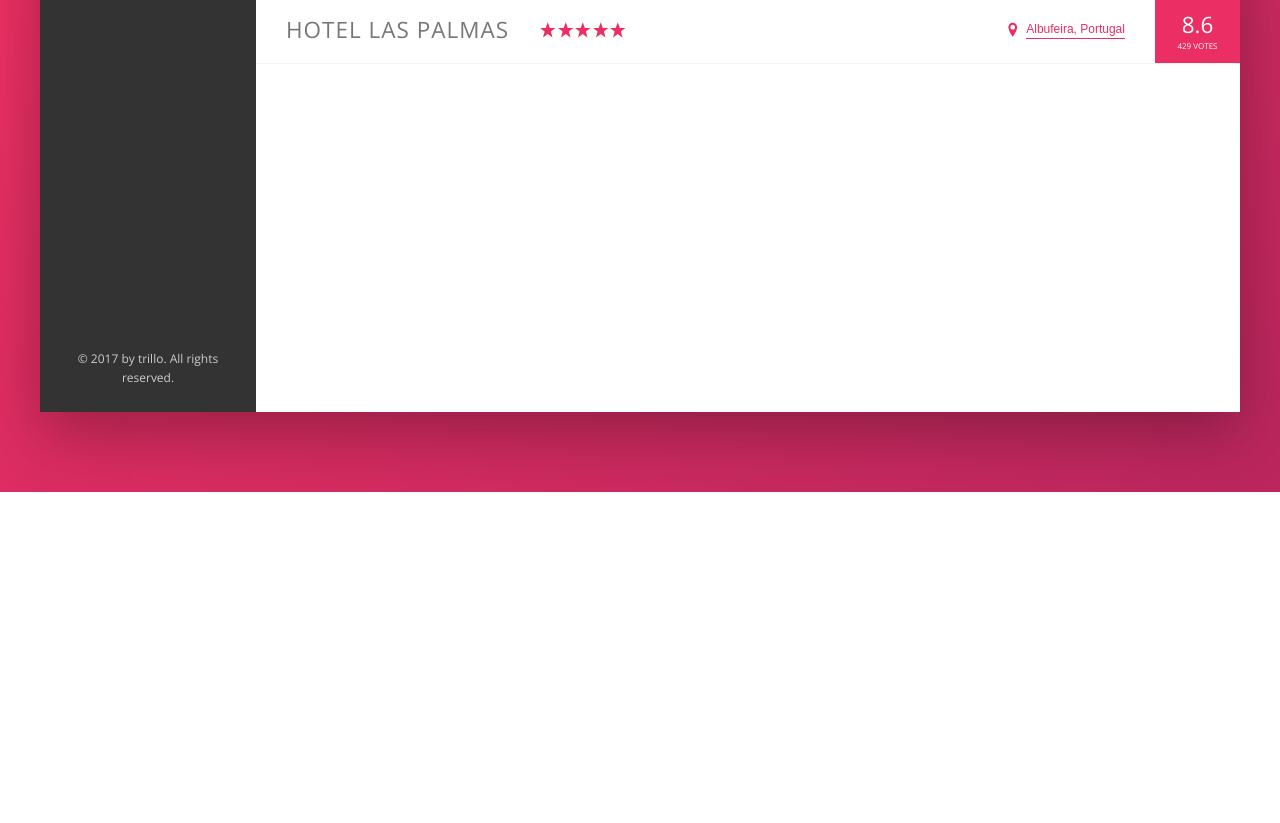
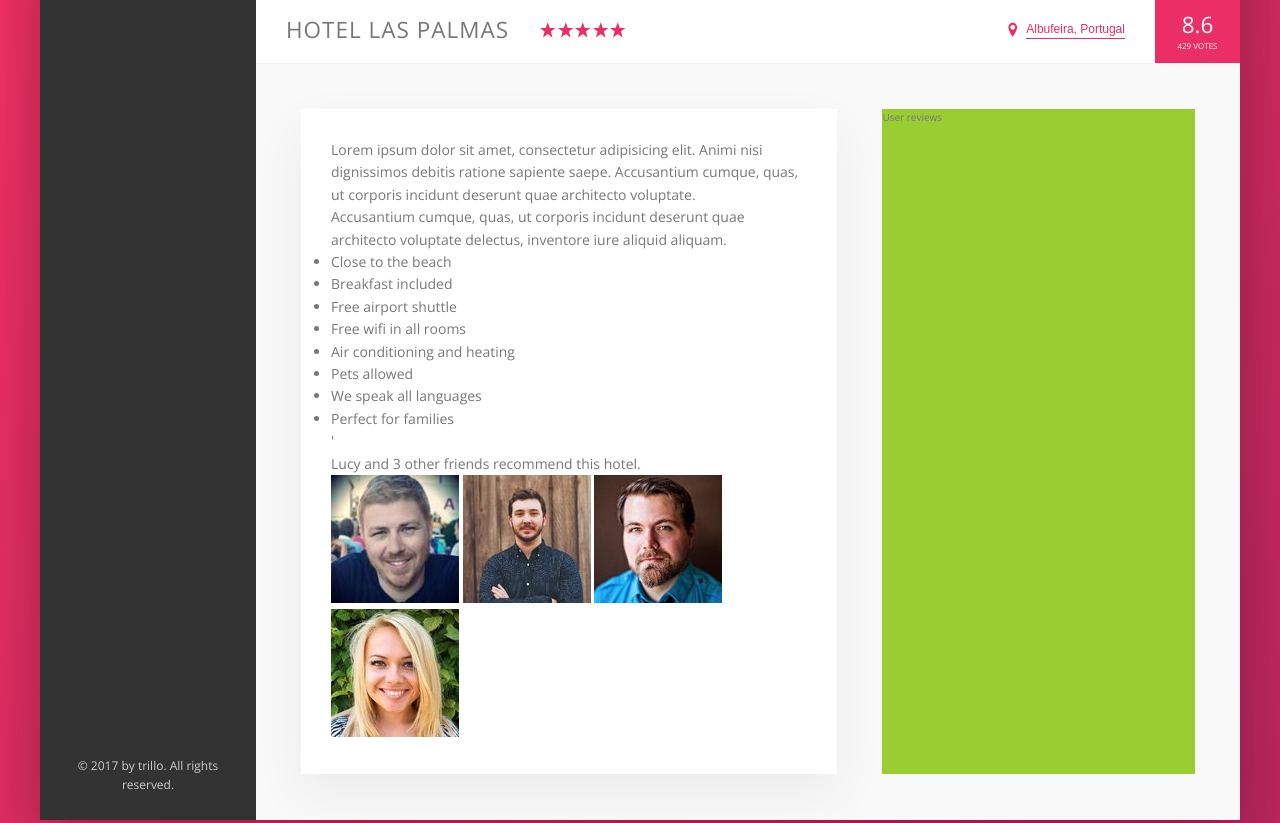
Before and after one commit to milarako/Trillo-Flexbox, a website: page index.html in a window 1280 px wide. Shown: the part 538-1361 px from the top of the page. Before the commit the page ends 1030 px from the top, so only its background shows below. Drawn offline with nearby package versions, Linux system fonts and the light colour scheme.

Commit message:
build description - part 1

```diff
--- a/index.html
+++ b/index.html
@@ -137,6 +137,43 @@
                             <div class="overview__rating-count">429 votes</div>
                         </div>
                     </div>
+
+                    <div class="detail">
+                        <div class="description">
+                            <p class="paragraph">
+                                Lorem ipsum dolor sit amet, consectetur adipisicing elit. Animi nisi dignissimos debitis ratione sapiente saepe. Accusantium cumque, quas, ut corporis incidunt deserunt quae architecto voluptate.
+                            </p>
+
+                            <p class="paragraph">
+                                Accusantium cumque, quas, ut corporis incidunt deserunt quae architecto voluptate delectus, inventore iure aliquid aliquam.
+                            </p>
+                            <ul class="list">
+                                <li class="list__item">Close to the beach</li>
+                                <li class="list__item">Breakfast included</li>
+                                <li class="list__item">Free airport shuttle</li>
+                                <li class="list__item">Free wifi in all rooms</li>
+                                <li class="list__item">Air conditioning and heating</li>
+                                <li class="list__item">Pets allowed</li>
+                                <li class="list__item">We speak all languages</li>
+                                <li class="list__item">Perfect for families</li>
+                            </ul>
+                            <div class="recommend">'
+                                <p class="recommend__count">
+                                    Lucy and 3 other friends recommend this hotel.
+                                </p>
+                                <div class="recommend__friends">
+                                    <img src="img/user-3.jpg" alt="Friend 1" class="recommend__photo">
+                                    <img src="img/user-4.jpg" alt="Friend 2" class="recommend__photo">
+                                    <img src="img/user-5.jpg" alt="Friend 3" class="recommend__photo">
+                                    <img src="img/user-6.jpg" alt="Friend 4" class="recommend__photo">
+                                </div>
+                            </div>
+                        </div>
+
+                        <div class="user-reviews">
+                            User reviews
+                        </div>
+                    </div>
                 </main>
             </div>
         </div>
--- a/sass/_base.scss
+++ b/sass/_base.scss
@@ -12,7 +12,10 @@
         --color-grey-dark-2: #777;
         --color-grey-dark-3: #999;
 
-        --shadow-dark: 0 2rem 6rem rgba(0, 0, 0, .3);
+        --shadow-dark: 0 2rem 6rem rgba(0,0,0,.3);
+        --shadow-light: 0 2rem 5rem rgba(0,0,0,.06);
+
+        --line: 1px solid var(--color-grey-light-2);
 }
 
 * {
--- a/sass/_components.scss
+++ b/sass/_components.scss
@@ -204,7 +204,7 @@
 .overview {
         display: flex;
         align-items: center;
-        border-bottom: 1px solid var(--color-grey-light-2);
+        border-bottom: var(--line);
 
         &__heading {
                 font-size: 2.25rem;
--- a/sass/_layout.scss
+++ b/sass/_layout.scss
@@ -11,7 +11,7 @@
         font-size: 1.4rem;
         height: 7rem;
         background-color: #fff;
-        border-bottom: 1px solid var(--color-grey-light-2);
+        border-bottom: var(--line);
 
         display: flex;
         justify-content: space-between;
@@ -34,7 +34,27 @@
 
 .hotel-view {
         background-color: #fff;
-        height: 80rem;
 
         flex: 1;
 }
+
+.detail {
+        display: flex;
+        padding: 4.5rem;
+        background-color: var(--color-grey-light-1);
+        border-bottom: var(--line);
+}
+
+.description {
+        font-size: 1.4rem;
+        background-color: #fff;
+        box-shadow: var(--shadow-light);
+        padding: 3rem;
+        flex: 0 0 60%;
+        margin-right: 4.5rem;
+}
+
+.user-reviews {
+        background-color: yellowgreen;
+        flex: 1;
+}
```
Also changed, not shown: css/style.css.
